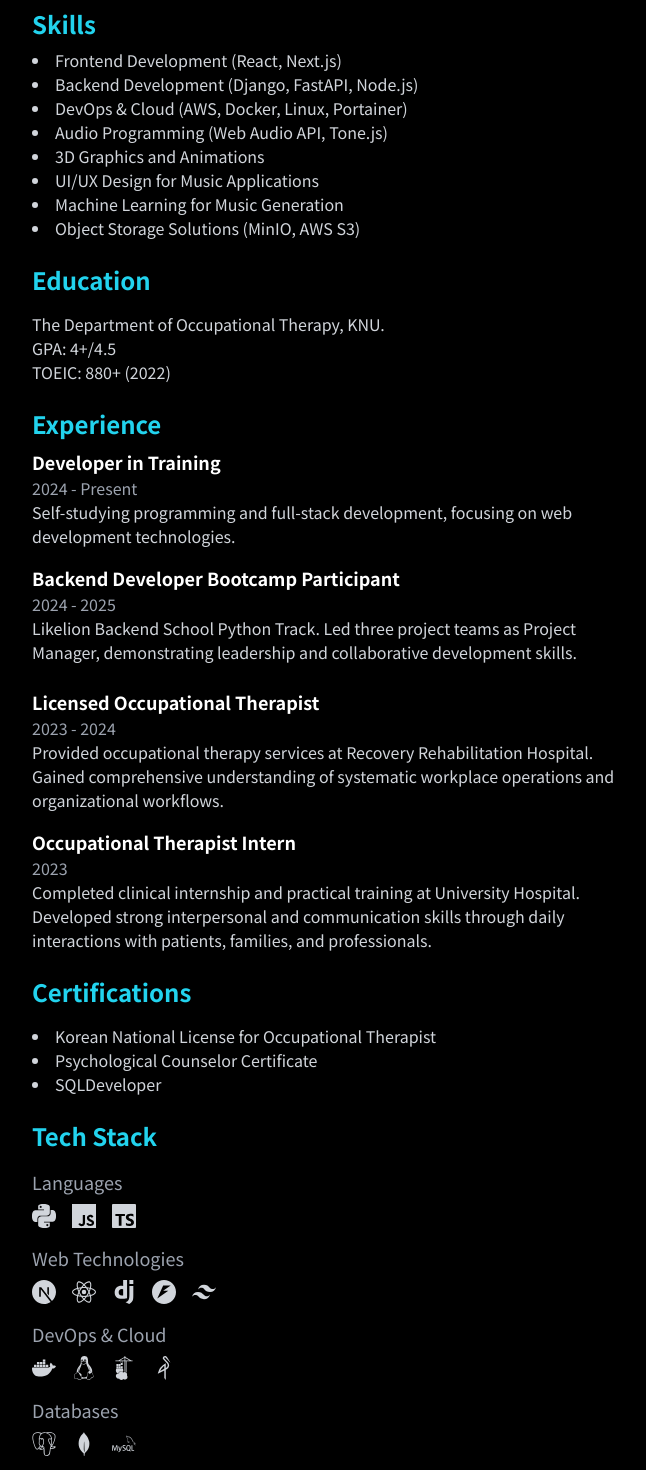
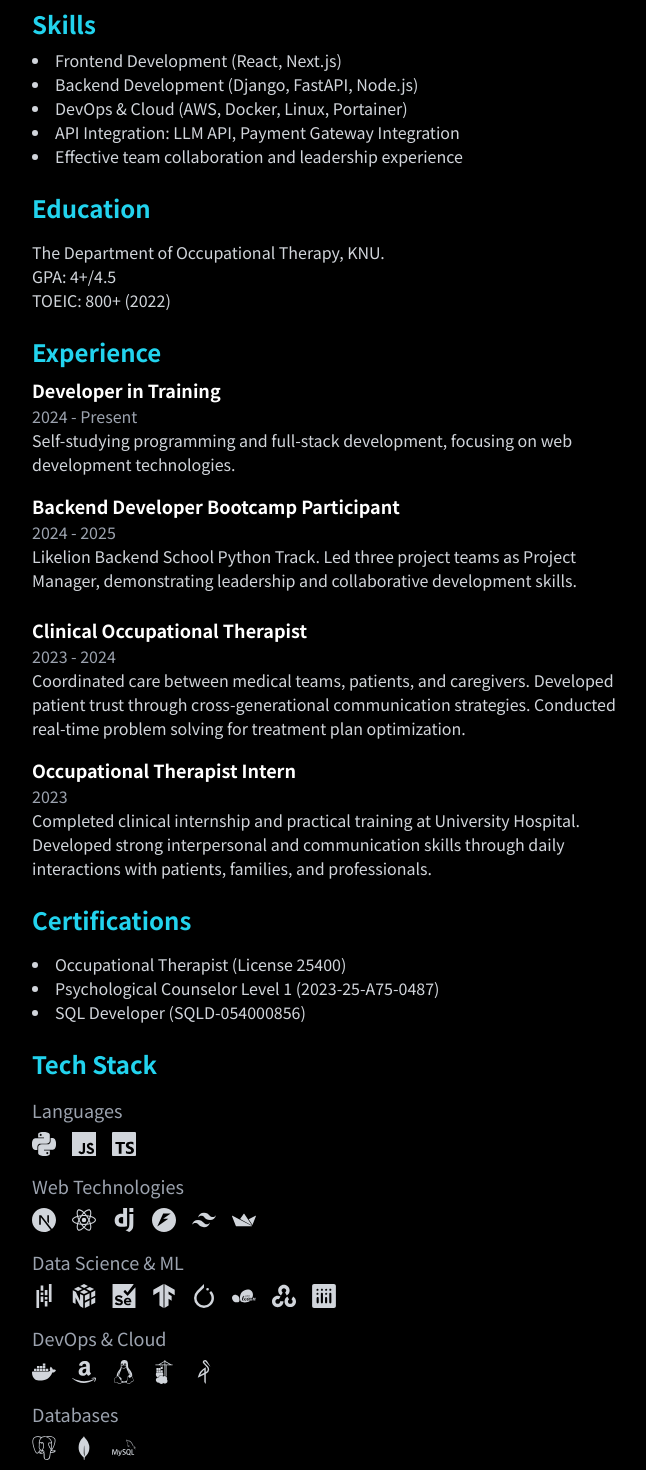
Before and after one commit to 2zm00/Jeongmo.dev, a Next.js app: page /profile in a window 1280 px wide. Shown: the part 680-2150 px from the top of the page, without its empty margins (448-1094 px from the left). Built offline with nearby package versions, Linux system fonts and the light colour scheme.

Commit message:
chore: profile 내용 수정

```diff
--- a/src/app/profile/page.tsx
+++ b/src/app/profile/page.tsx
@@ -19,6 +19,16 @@ import {
   SiFastapi,
   SiMinio,
   SiPortainer,
+  SiStreamlit,
+  SiPandas,
+  SiNumpy,
+  SiSelenium,
+  SiTensorflow,
+  SiPytorch,
+  SiScikitlearn,
+  SiOpencv,
+  SiPlotly,
+  SiAmazon,
 } from 'react-icons/si';
 
 
@@ -105,11 +115,8 @@ const ProfilePage: React.FC = () => {
             <li>Frontend Development (React, Next.js)</li>
             <li>Backend Development (Django, FastAPI, Node.js)</li>
             <li>DevOps & Cloud (AWS, Docker, Linux, Portainer)</li>
-            <li>Audio Programming (Web Audio API, Tone.js)</li>
-            <li>3D Graphics and Animations</li>
-            <li>UI/UX Design for Music Applications</li>
-            <li>Machine Learning for Music Generation</li>
-            <li>Object Storage Solutions (MinIO, AWS S3)</li>
+            <li>API Integration: LLM API, Payment Gateway Integration</li>
+            <li>Effective team collaboration and leadership experience</li>
           </ul>
 
           <section className="mb-6">
@@ -117,7 +124,7 @@ const ProfilePage: React.FC = () => {
             <div className="text-gray-300">
               <p>The Department of Occupational Therapy, KNU.</p>
               <p>GPA: 4+/4.5 </p>
-              <p>TOEIC: 880+ (2022) </p>
+              <p>TOEIC: 800+ (2022) </p>
             </div>
           </section>
 
@@ -144,11 +151,13 @@ const ProfilePage: React.FC = () => {
           </div>
           <div className="mb-4">
             <h4 className="text-lg font-semibold text-white">
-              Licensed Occupational Therapist
+            Clinical Occupational Therapist
             </h4>
             <p className="text-gray-400">2023 - 2024</p>
             <p className="text-gray-300">
-              Provided occupational therapy services at Recovery Rehabilitation Hospital. Gained comprehensive understanding of systematic workplace operations and organizational workflows.
+            Coordinated care between medical teams, patients, and caregivers.
+            Developed patient trust through cross-generational communication strategies.
+            Conducted real-time problem solving for treatment plan optimization.
             </p>
           </div>
           <div className="mb-6">
@@ -164,9 +173,9 @@ const ProfilePage: React.FC = () => {
           <section className="mb-6">
             <h2 className="text-2xl font-semibold mb-4 text-cyan-400">Certifications</h2>
             <ul className="list-disc list-inside text-gray-300">
-              <li>Korean National License for Occupational Therapist</li>
-              <li>Psychological Counselor Certificate</li>
-              <li>SQLDeveloper</li>
+              <li>Occupational Therapist (License 25400)</li>
+              <li>Psychological Counselor Level 1 (2023-25-A75-0487)</li>
+              <li>SQL Developer (SQLD-054000856)</li>
             </ul>
           </section>
 
@@ -190,13 +199,27 @@ const ProfilePage: React.FC = () => {
                   <SiDjango size={24} className="text-gray-300 hover:text-cyan-400" />
                   <SiFastapi size={24} className="text-gray-300 hover:text-cyan-400" />
                   <SiTailwindcss size={24} className="text-gray-300 hover:text-cyan-400" />
+                  <SiStreamlit size={24} className="text-gray-300 hover:text-cyan-400" />
                 </div>
               </div>
-
+              <div>
+                <h3 className="text-lg text-gray-400 mb-2">Data Science & ML</h3>
+                <div className="flex flex-wrap gap-4">
+                  <SiPandas size={24} className="text-gray-300 hover:text-cyan-400" />
+                  <SiNumpy size={24} className="text-gray-300 hover:text-cyan-400"/>
+                  <SiSelenium size={24} className="text-gray-300 hover:text-cyan-400" />
+                  <SiTensorflow size={24} className="text-gray-300 hover:text-cyan-400"  />
+                  <SiPytorch size={24} className="text-gray-300 hover:text-cyan-400"  />
+                  <SiScikitlearn size={24} className="text-gray-300 hover:text-cyan-400"  />
+                  <SiOpencv size={24} className="text-gray-300 hover:text-cyan-400"  />
+                  <SiPlotly size={24} className="text-gray-300 hover:text-cyan-400" />
+                </div>
+              </div>
               <div>
                 <h3 className="text-lg text-gray-400 mb-2">DevOps & Cloud</h3>
                 <div className="flex flex-wrap gap-4">
                   <SiDocker size={24} className="text-gray-300 hover:text-cyan-400" />
+                  <SiAmazon size={24} className="text-gray-300 hover:text-cyan-400" />
                   <SiLinux size={24} className="text-gray-300 hover:text-cyan-400" />
                   <SiPortainer size={24} className="text-gray-300 hover:text-cyan-400" />
                   <SiMinio size={24} className="text-gray-300 hover:text-cyan-400" />
```
